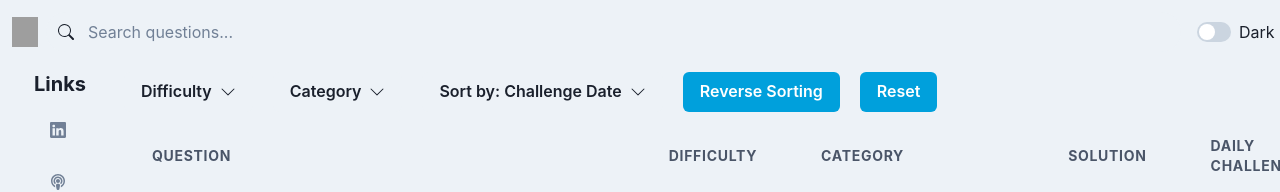
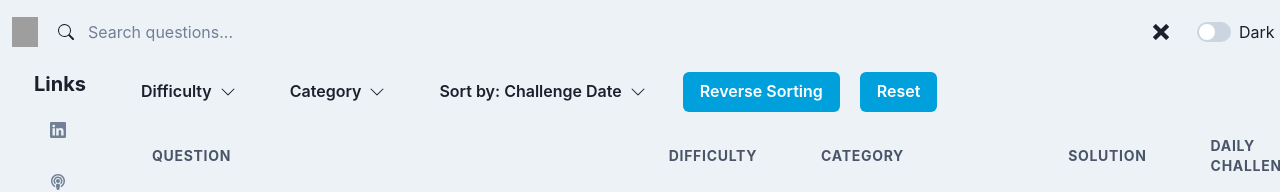
Before and after one commit to LeeHengYu/leetcode-reviewer, a React (Vite) app: page / in a window 1280 px wide. Shown: the top 192 px of the page. Built offline with nearby package versions, Linux system fonts and the light colour scheme; grey boxes are pictures that could not be loaded.

Commit message:
Add clear button in the search field

```diff
--- a/src/components/SearchInput.tsx
+++ b/src/components/SearchInput.tsx
@@ -1,6 +1,12 @@
-import { Input, InputGroup, InputLeftElement } from "@chakra-ui/react";
+import {
+  Input,
+  InputGroup,
+  InputLeftElement,
+  InputRightElement,
+} from "@chakra-ui/react";
 import { useContext } from "react";
 import { BsSearch } from "react-icons/bs";
+import { ImCross } from "react-icons/im";
 import InputRefContexts from "../contexts/inputRefContexts";
 import useQuestionFilterStore from "../stores/QuestionFilterStore";
 
@@ -24,6 +30,14 @@ const SearchInput = () => {
           variant="filled"
           ref={ref}
         />
+        <InputRightElement
+          children={<ImCross />}
+          cursor="pointer"
+          onClick={() => {
+            if (ref.current) ref.current.value = "";
+            setSearchText("");
+          }}
+        />
       </InputGroup>
     </form>
   );
```
